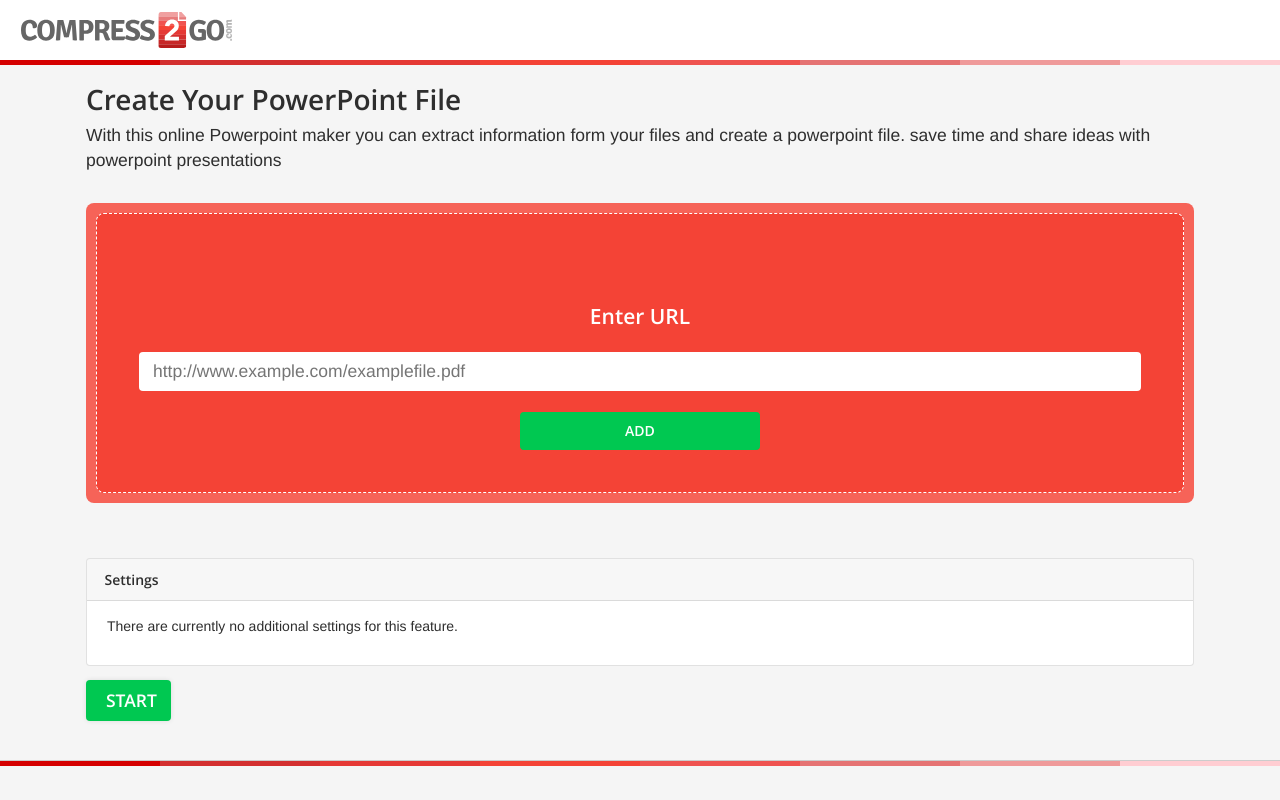
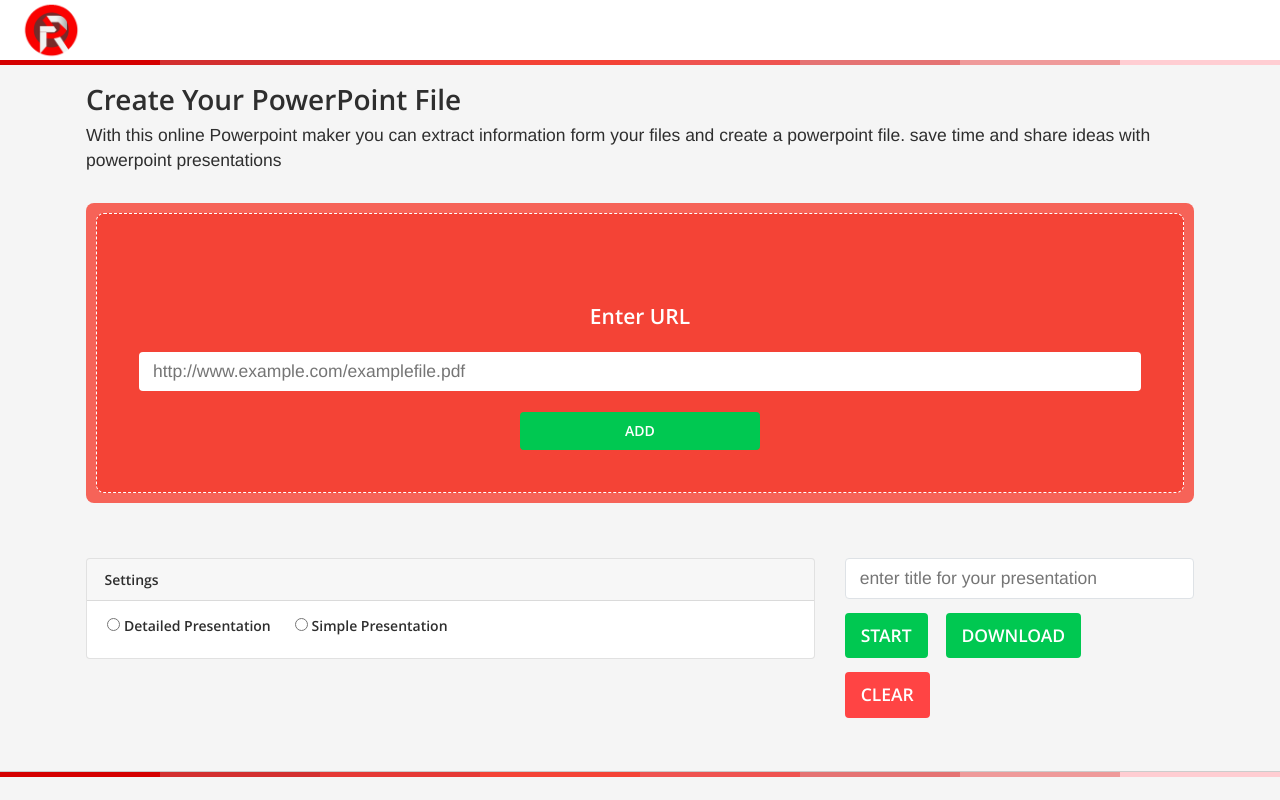
Before and after one commit to mekdad057/Edu-Presentation-Maker, a Flask app: page / in a window 1280 px wide. Run offline with Flask 3, Linux system fonts and the light colour scheme; data that the repository does not hold is empty; some libraries are stand-ins or nearby versions; some web fonts are replaced.

Commit message:
website is working
- added option of chosing if presentation is detailed or simple.
- changed logo of the website
- ability to download and start creating the presentation.

```diff
--- a/website/Controller.py
+++ b/website/Controller.py
@@ -3,5 +3,6 @@ class Controller:
     def __init__(self, model):
         self._model = model
 
-    def create_presentation(self, title: str, paths: list[str]):
-        return self._model.create_presentation(title, paths)
+    def create_presentation(self, title: str, paths: list[str]
+                            , presentation_type: str = "simple"):
+        return self._model.create_presentation(title, paths, presentation_type)
--- a/website/static/make_presentation.js
+++ b/website/static/make_presentation.js
@@ -6,6 +6,8 @@ $(document).ready(() => {
     setToastrOptions()
 
     addSubmitUrlListener()
+
+    refreshControlBtns()
 })
 
 function setToastrOptions() {
@@ -51,9 +53,17 @@ function addSubmitUrlListener() {
             error: (msg) => {
                 console.log(msg)
             }
-        })
+        });
         event.preventDefault()
-    })
+    });
+
+    $("createPresentationForm").on("submit", (event) => {
+
+        createPresentation();
+
+        event.preventDefault();
+
+    });
 }
 
 async function refreshFilesList(files = null) {
@@ -81,7 +91,7 @@ async function refreshFilesList(files = null) {
                                 </div>`)
     };
     files.forEach(file => {
-        const url = file["url"]
+        const url = file
         let div = `<div id="${url}" class="uploader-input-element bg-white border br-4 font-size-110 position-relative local-id-0 input-status-done mb-1">
                     <div class="px-3 py-2 d-flex align-items-center justify-content-between flex-row">
                         <div class="d-inline-flex py-1 pr-4 justify-content-between flex-wrap flex-sm-nowrap flex-basis-100 flex-shrink-1 ml-n2_ mb-n2 flex-grow-1-unimportant" style="min-width: 0px;">
@@ -157,3 +167,62 @@ function removeAllFiles() {
 
 
 }
+
+function startCreatingPresentation() {
+    let title = $("#presentationTitle").val();
+    let presentationType = $("input[name='presentationType']:checked").val();
+    $.ajax({
+        data: JSON.stringify({"title": title, "presentationType": presentationType}),
+        url: "/create-presentation",
+        type: "POST",
+        contentType: "application/json",
+        success: (res) => {
+            if (res.success) {
+                toastr["success"]("Presentation created successfully")
+                $("#downloadBtn").show()
+                $("#clearBtn").show()
+            }
+            else {
+                toastr["error"](res.message)
+            }
+        },
+        error: (msg) => {
+            console.log(msg)
+        }
+    });
+}
+
+
+function clearAll() {
+    removeAllFiles()
+    $("#presentationTitle").val = ""
+    $("#remoteUrlInput").val = ""
+    $("#downloadBtn").hide()
+    $("#clearBtn").hide()
+}
+
+function refreshControlBtns() {
+    let fileName = ""
+    $.ajax({
+        url: "/get-file-name",
+        type: 'GET',
+        dataType: 'application/json',
+        success: function(res) {
+                fileName = res.fileName
+                if(fileName != ""){
+                    $("#downloadBtn").show()
+                    $("#clearBtn").show()
+                }
+                else {
+                    $("#downloadBtn").hide()
+                    $("#clearBtn").hide()
+                }
+            },
+        error: (msg) => {
+            console.log(msg)
+            }
+        });
+    console.log(fileName)
+
+
+}
--- a/website/templates/presentation_maker_webpage.html
+++ b/website/templates/presentation_maker_webpage.html
@@ -24,24 +24,19 @@
 
 <body class="lang-en">
     <!---->
-
     <div id="header" class="w-100 bg-white z-index-3 position-relative header-height-60">
         <div class="container-fluid pt-0 h-100">
             <div class="row justify-content-between h-100">
-                <nav class="navbar d-flex z-index-2 px-0 py-0 position-static h-100 justify-content-between flex-grow-1-unimportant flex-grow-md-0">
-
-                    <div class="d-flex h-100 align-items-center pl-4">
+                <nav class="navbar d-flex z-index-2 px-0 py-0 position-static h-100 justify-content-between flex-grow-1-unimportant flex-grow-md-0" >
+                    <div class="d-flex h-100 align-items-center pl-4 w-100 justify-content-center">
                         <a class="navbar-brand pr-4 d-flex justify-content-start mr-0"
                             href="https://www.compress2go.com/" title="Different tools to compress all kinds of files">
-                            <img src="{{url_for('static', filename='make_presentation_files/logo_compress2go.svg')}}"
-                                width="211" height="36" alt="Compress your files online and for free"
-                                class="header-logo-responsive d-none d-sm-block">
-                            <img src="{{url_for('static', filename='make_presentation_files/favicon.ico')}}"
-                                alt="Compress your files online and for free" class="icon-30 d-sm-none">
+                            <img src="{{url_for('static', filename='logo.png')}}"
+                                width="250" height="60" alt="Compress your files online and for free"
+                                class="header-logo-responsive d-sm-block">
                         </a>
                     </div>
                 </nav>
-
             </div>
         </div>
     </div>
@@ -61,30 +56,6 @@
     </div>
 
     <div class="">
-        <div>
-            <div tabindex="-1" class="modal align-items-center justify-content-center">
-                <div class="modal-dialog">
-                    <div class="modal-content">
-                        <div class="modal-header">
-                            <div class="modal-title">No File Found</div> <button type="button" aria-label="Close"
-                                class="close"><span aria-hidden="true">×</span></button>
-                        </div>
-                        <div class="modal-body">
-                            <p>No file was found at the provided link. Do you want to capture a screenshot of the link
-                                instead?</p>
-                        </div>
-                        <div class="modal-footer justify-content-between align-items-end">
-                            <div class="d-flex flex-column"><button type="button" class="btn btn-secondary"><i
-                                        class="fa fa-times"></i> Close
-                                </button></div>
-                            <div class="d-flex align-items-stretch flex-column"><button type="button"
-                                    class="btn btn-success"><i class="fa fa-camera"></i> Capture Screenshot
-                                </button></div>
-                        </div>
-                    </div>
-                </div>
-            </div> <!---->
-        </div>
         <div class="main-content sub subcontent">
             <div id="recaptchaContainer"></div>
             <div class="container content-header">
@@ -161,7 +132,7 @@
         <div class="container" id="page_function_container">
             <div class="clearfix"></div>
             <div class="row">
-                <div class="col-lg-8">
+                <div class="col-md-8">
                     <form id="sendform" action="https://www.compress2go.com/create-zip-file#" method="post">
                         <input data-options-type="base" type="hidden" class="hidden" name="category" value="archive">
                         <input data-options-type="options" data-value-type="boolean" type="hidden" class="hidden"
@@ -172,20 +143,16 @@
                             <div class="card-header font-weight-bold">
                                 Settings
                             </div>
-
                             <div class="form-group">
-                                <p>There are currently no additional settings for this feature.</p>
+                                <div>
+                                    <input type="radio" id="detailedPresentation" name="presentationType" value="detailed">
+                                    <label for="detailedPresentation" class="mr-2">Detailed Presentation</label>
+                                    <input type="radio" id="simplePresentation" name="presentationType" value="simple">
+                                    <label for="simplePresentation" class="mr-2">Simple Presentation</label>
+                                </div>
                             </div>
                         </div>
 
-                        <div class="form-group submit-btn-container">
-                            <div class="submit-btn-wrapper d-table">
-                                <button type="button" class="btn btn-lg submit-btn mb-0 white-space-nowrap mr-3 mb-3 "
-                                    id="submitBtn">
-                                    <strong class="text-uppercase convert_to">Start</strong>
-                                </button>
-                            </div>
-                        </div>
                         <noscript>
                             <div id="noscriptAlert" class="alert alert-info alert-noscript no-border-radius"
                                 role="alert">
@@ -194,6 +161,25 @@
                             </div>
                         </noscript>
                     </form>
+                </div>
+                <div class="col-md-4">
+                    <div class="form-group pt-0">
+                        <input id="presentationTitle" class="w-100 rounded border py-2 px-3 font-size-125 mb-0" type="text"  placeholder="enter title for your presentation" required/>
+                    </div>
+                    <div class="form-group pt-0">
+                        <button type="button" class="btn btn-lg btn-success mb-0 white-space-nowrap mr-3 mb-3"
+                            id="startBtn" onclick="startCreatingPresentation()">
+                            <strong class="text-uppercase">Start</strong>
+                        </button>
+                        <a class="btn btn-lg btn-success mb-0 white-space-nowrap mr-3 mb-3"
+                            id="downloadBtn" href="/download">
+                            <strong class="text-uppercase">Download</strong>
+                        </a>
+                        <button type="button" class="btn btn-lg btn-danger mb-0 white-space-nowrap mr-3 mb-3"
+                            id="clearBtn" onclick="clearAll()">
+                            <strong class="text-uppercase">Clear</strong>
+                        </button>
+                    </div>
                 </div>
             </div>
         </div>
--- a/website/view.py
+++ b/website/view.py
@@ -1,9 +1,15 @@
+import os.path
+
 import validators
-from flask import Blueprint, render_template, request, jsonify
+from flask import Blueprint, render_template, request, jsonify, \
+    send_from_directory
+from website import controller
+from website.config import RESULTS_WEB_DIR
 
 view = Blueprint("view", __name__)
 
-filesList = []
+files_list = []
+file_path = ""
 
 
 @view.route("/")
@@ -24,9 +30,13 @@ def add_url():
         return jsonify({"success": False, "data_sent": data
                         , "message": "URL is not valid, check your URL and try again."})
 
-    filesList.append({"url": _url})
+    if _url in files_list:
+        return jsonify({"success": False, "data_sent": data
+                           ,"message": "URL Already Exists!"})
 
-    return jsonify({"success": True, "filesList": filesList})
+    files_list.append(_url)
+
+    return jsonify({"success": True, "filesList": files_list})
 
 
 @view.route("/remove-url", methods=["POST"])
@@ -39,20 +49,60 @@ def remove_url():
     ###
 
     if check:
-        global filesList
-        filesList = [file for file in filesList if file["url"] != name]
-        return jsonify({"success": True, "filesList": filesList})
+        global files_list
+        files_list = [url for url in files_list if url != _url]
+        return jsonify({"success": True, "filesList": files_list})
     else:
         return jsonify({"success": False, "message": "Url Doesn't Exist"})
 
 
 @view.route("/get-files", methods=["GET"])
 def get_files():
-    return jsonify(filesList)
+    return jsonify(files_list)
 
 
 @view.route("/remove-all-files", methods=["POST"])
 def remove_all_files():
-    global filesList
-    filesList = []
+    global files_list
+    global file_path
+    files_list = []
+    file_path = ""
     return jsonify({"success": True})
+
+
+@view.route("/create-presentation", methods=["POST"])
+def create_presentation():
+    data = request.get_json()
+    title = data.get("title", None)
+    presentation_type = data.get("presentationType", None)
+
+    if not title or not presentation_type or len(files_list) == 0:
+        return jsonify({"success": False, "message": "Enter all required data."})
+
+    global file_path
+    file_path = controller.create_presentation(title, files_list, presentation_type)
+
+    return jsonify({"success": True
+                    , "message": "Presentation is ready to be downloaded"
+                    })
+
+
+@view.route("/download", methods=["GET"])
+def download():
+    if file_path == "":
+        return jsonify({"success": False
+                            , "message": "Create a Presentation First"
+                        })
+    if not os.path.exists(file_path):
+        return jsonify({"success": False
+                           , "message": f"File Does Not Exist"
+                        })
+    return send_from_directory(RESULTS_WEB_DIR
+                               , os.path.basename(file_path)
+                               , as_attachment=True)
+
+
+@view.route("/get-file-name")
+def get_file_name():
+    global file_path
+    return jsonify({"fileName": file_path})
```
Also changed, not shown: website/Model.py (+11 -4 lines), website/static/logo.png (added).
